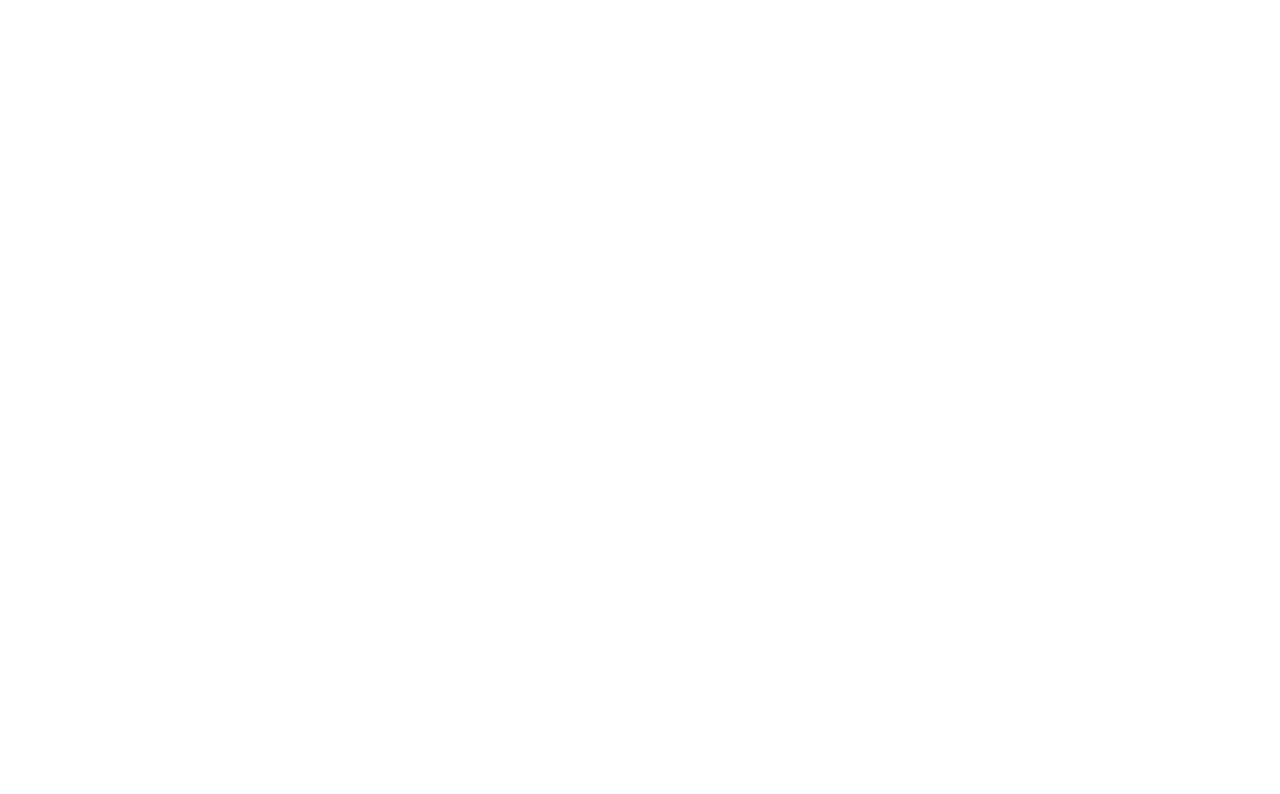
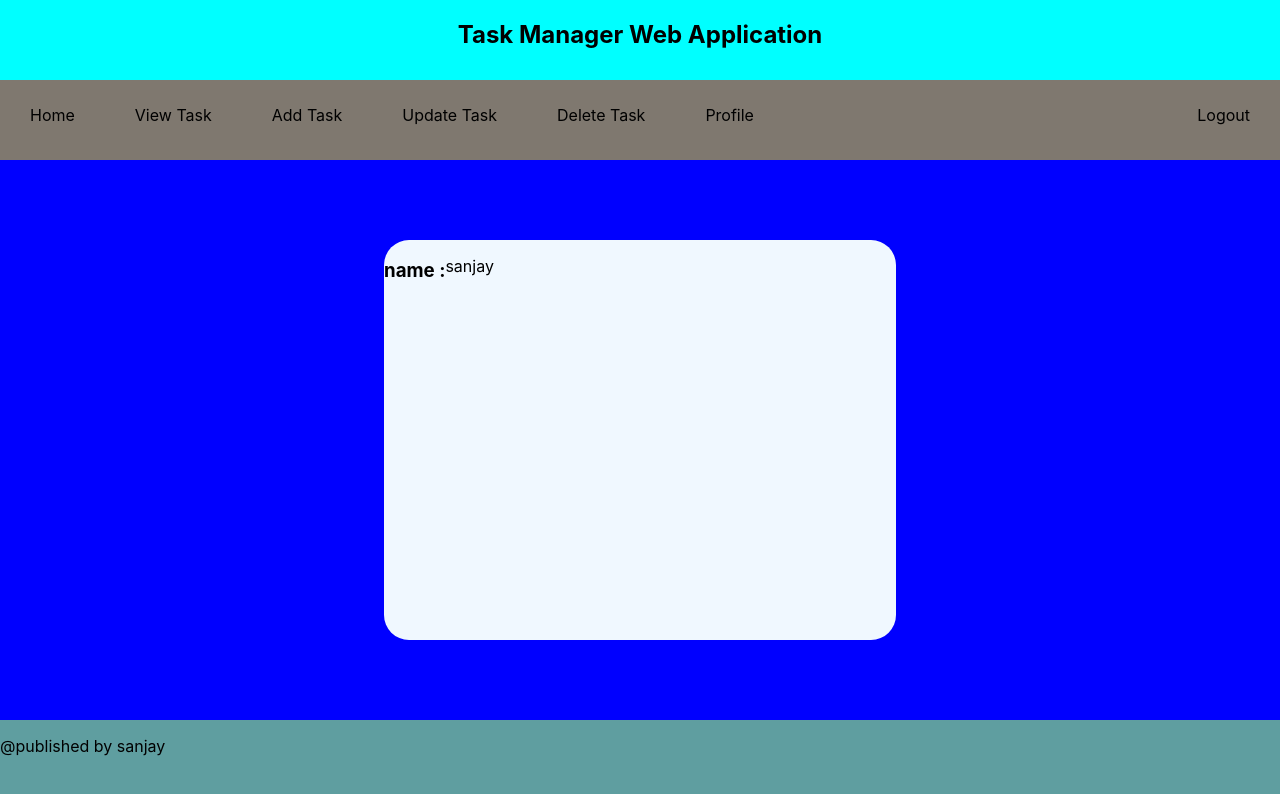
Before and after one commit to Sanjay4748/Task_Manager, a React (Create React App) app in the folder Frontend/taskmanager/: page /profile in a window 1280 px wide. Before the commit this address had no page. Shown: the top 794 px of the page. Built offline with nearby package versions, Linux system fonts and the light colour scheme.

Commit message:
updated frontend

```diff
--- a/Frontend/taskmanager/src/App.js
+++ b/Frontend/taskmanager/src/App.js
@@ -4,6 +4,9 @@
 import Signup from "./LoginComponent/SignUp";
 import ForgotPassword from "./LoginComponent/ForgotPassword";
 import Layout from "./LayoutComponent/Layout";
+import HomePage from "./HomeComponent/HomePage";
+import ProfilePage from "./HomeComponent/ProfilePage";
+
 function App() {
   return(
     <BrowserRouter>
@@ -11,7 +14,8 @@
       <Route path="/login" element={<LoginLayout children = {<Login/>}/>} />
       <Route path="/" element={<LoginLayout children={<Signup/>}/>}/>
       <Route path="/forgotpassword" element={<LoginLayout children = {<ForgotPassword/>}/>} />
-      <Route path="/home" element={<Layout/>}/>
+      <Route path="/home" element={<Layout child={<HomePage/>}/>}/>
+      <Route path="/profile" element={<Layout child = {<ProfilePage/>} />}  />
     </Routes>
     </BrowserRouter>
   );
--- /dev/null
+++ b/Frontend/taskmanager/src/HomeComponent/HomePage.js
@@ -0,0 +1,27 @@
+import { useState,useEffect } from "react";
+import styles from './Homecomp.module.css';
+function HomePage(){
+    const [firstname,setFirstName] = useState("");
+    useEffect(() => {
+        const userfirstname = localStorage.getItem("firstname");
+        if (userfirstname) {
+          setFirstName(userfirstname);
+        }
+      }, []);
+    return(
+        <div>
+          <div className={styles.name} >
+          <h2>
+          Welcome  {firstname}
+           </h2>
+          </div>
+          <div>
+            <h3>
+              Your Tasks
+            </h3>
+          </div>
+        </div>
+    );
+}
+
+export default HomePage;
--- /dev/null
+++ b/Frontend/taskmanager/src/HomeComponent/Homecomp.module.css
@@ -0,0 +1,21 @@
+
+.name {
+    display: flex;
+    justify-content: center;
+
+}
+
+.profile {
+    display: flex;
+    margin-top: 10vh;
+    margin-left: 30vw;
+    height: 50vh;
+    width:40vw;
+    background-color: aliceblue;
+    border-radius: 25px;
+}
+
+.profile div{
+    display: flex;
+    flex-direction: row;
+}
--- /dev/null
+++ b/Frontend/taskmanager/src/HomeComponent/ProfilePage.js
@@ -0,0 +1,14 @@
+import styles from './Homecomp.module.css';
+
+function ProfilePage(){
+    return(
+        <div className={styles.profile} >
+           <div>
+            <h3>name : </h3>
+            <p>sanjay</p>
+           </div>
+        </div>
+    );
+}
+
+export default ProfilePage;
--- a/Frontend/taskmanager/src/LayoutComponent/Layout.js
+++ b/Frontend/taskmanager/src/LayoutComponent/Layout.js
@@ -1,15 +1,17 @@
-
 import styles from './Layout.module.css';
 import Header from './Header';
 import Footer from './Footer';
-import MidContent from './MidContent';
+import Navbar from './Navbar';
 
-function Layout(props){
-    return(
+function Layout(props) {
+    return (
         <div className={styles.layout}>
-            <Header/>
-            <div style={{marginTop:"10vh"}}>
-            <MidContent children={props.children}/>
+            <Header />
+            <div style={{ marginTop: "10vh" }}>
+                <Navbar/>
+            </div>
+            <div className={styles.midcontent} >
+                {props.child}
             </div>
             <Footer/>
         </div>
--- a/Frontend/taskmanager/src/LayoutComponent/Layout.module.css
+++ b/Frontend/taskmanager/src/LayoutComponent/Layout.module.css
@@ -16,17 +16,31 @@
     width: 100vw;
 }
 
+.navbar {
+    overflow: hidden;
+    background-color: rgb(127, 120, 111);
+    height: 10vh;
+    width: 100vw;
+    position: fixed;
+}
+
+.navbar a {
+    text-decoration: none;
+    float: left;
+    padding: 25px 30px;
+    color: black;
+
+}
+
+.navbar a:hover {
+    color: rgb(255, 255, 255);
+}
+
 .midcontent {
-    display: table;
-    height: 80vh;
+    margin-top: 10vh;
+    height: 70vh;
     width: 100vw;
     background-color: blue;
-}
-
-.sidebarcontent {
-    display: table-cell;
-    width: 20vw;
-    background-color: rgb(107, 71, 71);
 }
 
 .layout {
@@ -35,8 +49,3 @@
     height: 100vh;
     width: 100vw;
 }
-
-.midsec2content {
-    display: flex;
-    justify-content: center;
-}
--- a/Frontend/taskmanager/src/LayoutComponent/MidContent.js
+++ /dev/null
@@ -1,18 +0,0 @@
-import styles from './Layout.module.css';
-
-function MidContent(props){
-    return(
-        <div>
-            <div className={styles.midcontent}>
-                <div className={styles.sidebarcontent}>
-                    <h3>Sidebar part</h3>
-                </div>
-                <div className={styles.midsec2content}>
-                    {props.children}
-                </div>
-            </div>
-        </div>
-    );
-}
-
-export default MidContent;
--- /dev/null
+++ b/Frontend/taskmanager/src/LayoutComponent/Navbar.js
@@ -0,0 +1,36 @@
+import styles from './Layout.module.css'
+
+function Navbar(){
+
+    function Logout(){
+        localStorage.clear();
+    }
+
+    return(
+        <div className={styles.navbar}>
+            <a href='/home'>
+                Home
+            </a>
+            <a href='/home' >
+                View Task
+            </a>
+            <a href='/home' >
+                Add Task
+            </a>
+            <a href='/home ' >
+                Update Task
+            </a>
+            <a href='/home' >
+                Delete Task
+            </a>
+            <a href='/profile' >
+                Profile
+            </a>
+            <a style={{"float":"right"}} onClick={Logout} href='/login' >
+                Logout
+            </a>
+        </div>
+    );
+}
+
+export default Navbar;
```
Also changed, not shown: Frontend/taskmanager/src/TasksComponent/ViewTasks.js (added).
